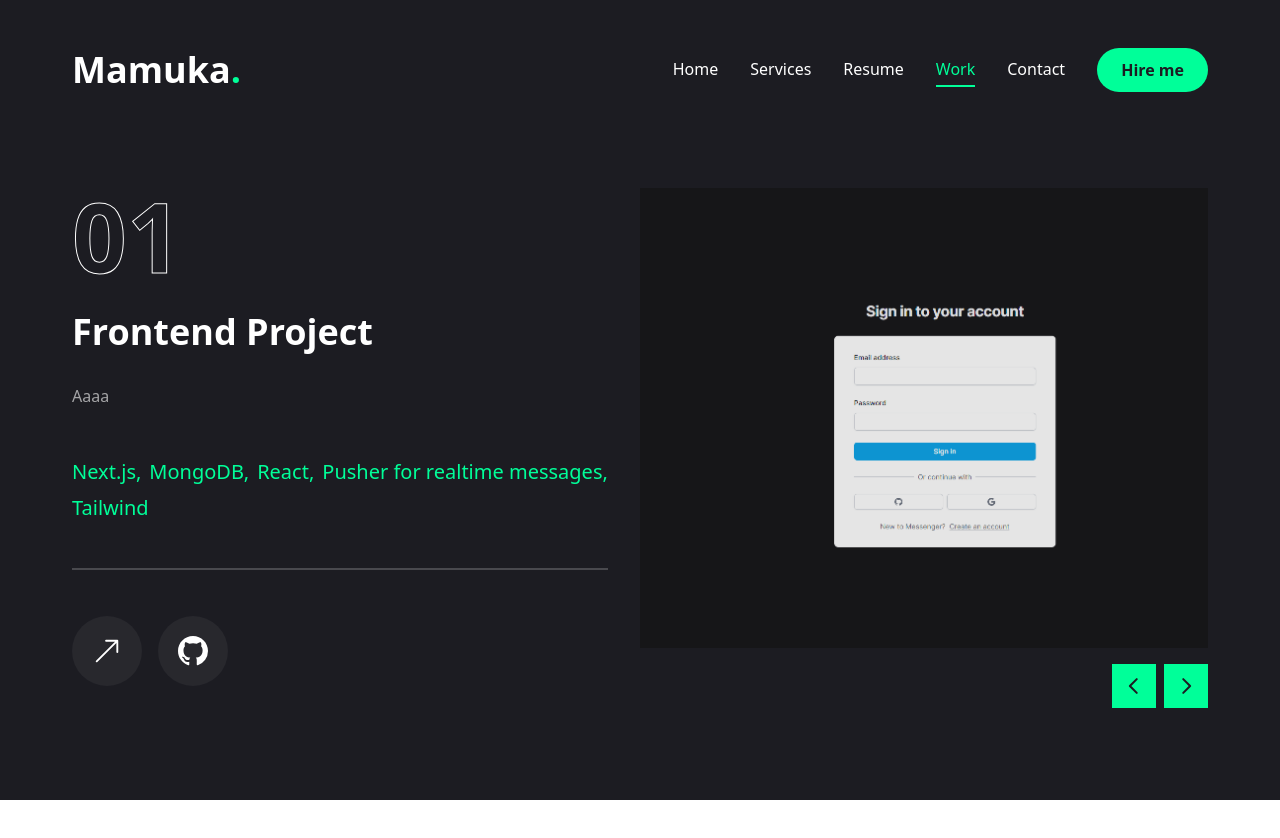
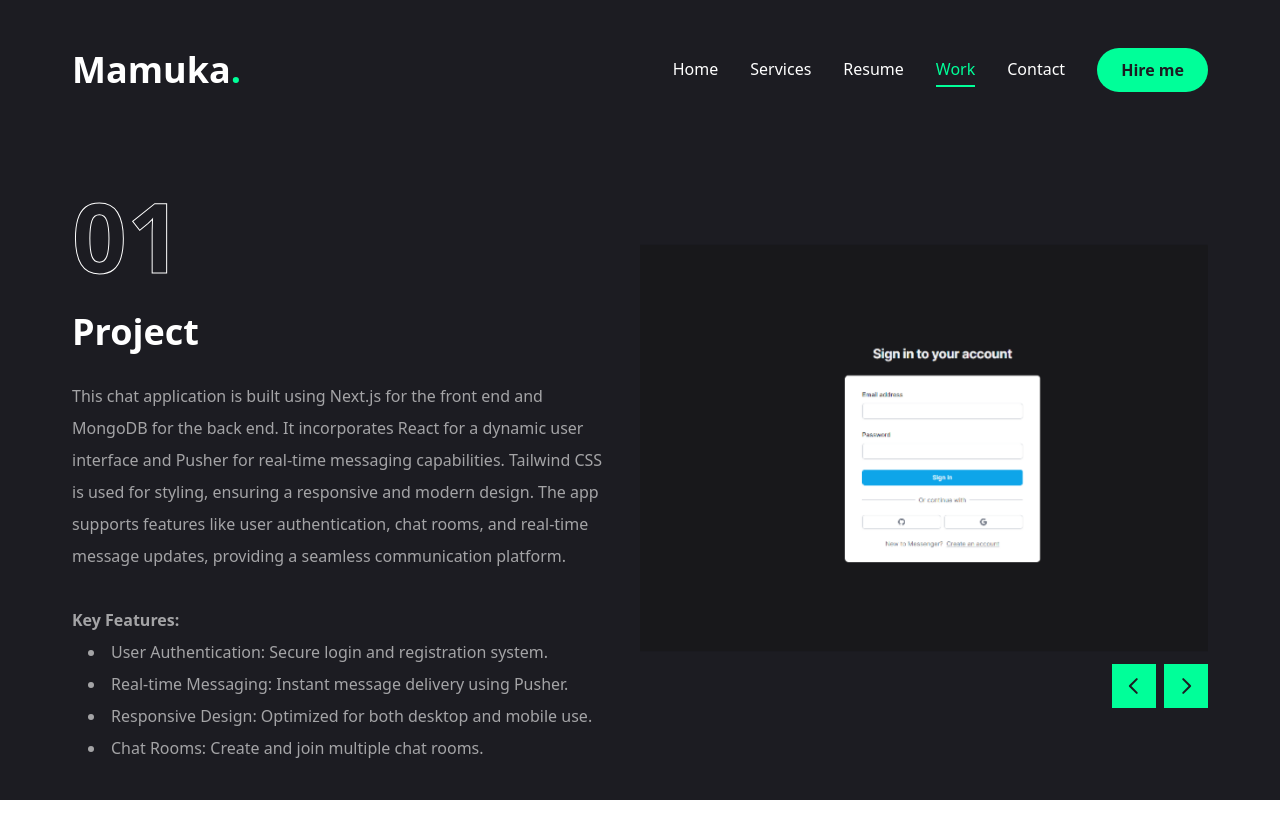
Before and after one commit to JustRascal00/Cv-website-nextjs, a Next.js app: page /work in a window 1280 px wide. Shown: the top 838 px of the page. Before the commit the page ends 804 px from the top, so only its background shows below. Built offline with nearby package versions, Linux system fonts and the light colour scheme.

Commit message:
update: changed texts for project description also added one more project and other stuff

```diff
--- a/app/services/page.jsx
+++ b/app/services/page.jsx
@@ -8,7 +8,7 @@ const services = [
     num: "01",
     title: "Web Development",
     Description:
-      "As a passionate and emerging web developer, I bring a fresh perspective and boundless enthusiasm to every project. With a year of hands-on experience, I’m dedicated to creating modern, user-friendly websites that help businesses and individuals shine online. At [Your Name/Your Business Name], I specialize in providing personalized web development services that cater to your unique needs.",
+      "As a passionate and emerging web developer, I bring a fresh perspective and boundless enthusiasm to every project. With a year of hands-on experience, I’m dedicated to creating modern, user-friendly websites that help businesses and individuals shine online. Specializing in personalized web development services, I cater to your unique needs, ensuring every website is visually appealing, responsive, and optimized for performance. Whether you're a small business, a startup, or an individual looking to establish an online presence, I’m here to help you succeed with tailored solutions and a commitment to excellence.",
     href: "",
   },
   {
--- a/app/work/page.jsx
+++ b/app/work/page.jsx
@@ -18,9 +18,27 @@ import WorkSliderBtns from "@/components/ui/WorkSliderBtns";
 const projects = [
   {
     num: "01",
-    category: "frontend",
+    category: "",
     title: "project 1",
-    description: "Aaaa",
+    description: (
+      <>
+        This chat application is built using Next.js for the front end and
+        MongoDB for the back end. It incorporates React for a dynamic user
+        interface and Pusher for real-time messaging capabilities. Tailwind CSS
+        is used for styling, ensuring a responsive and modern design. The app
+        supports features like user authentication, chat rooms, and real-time
+        message updates, providing a seamless communication platform.
+        <br />
+        <br />
+        <strong>Key Features:</strong>
+        <ul className="list-disc list-inside ml-4">
+          <li>User Authentication: Secure login and registration system.</li>
+          <li>Real-time Messaging: Instant message delivery using Pusher.</li>
+          <li>Responsive Design: Optimized for both desktop and mobile use.</li>
+          <li>Chat Rooms: Create and join multiple chat rooms.</li>
+        </ul>
+      </>
+    ),
     stack: [
       { name: "Next.js" },
       { name: "MongoDB" },
@@ -30,13 +48,35 @@ const projects = [
     ],
     image: "/assets/work/Website1.png",
     live: "",
-    github: "",
+    github: "https://github.com/JustRascal00/chatapp",
   },
   {
     num: "02",
-    category: "frontend",
+    category: "",
     title: "project 2",
-    description: "Aaaa",
+    description: (
+      <>
+        This project is a simple chat room application utilizing PHP for the
+        backend and SQL for database management. JavaScript is used for the
+        interactive front end, while CSS ensures a clean and responsive design.
+        Users can join chat rooms, send messages, and view message history. This
+        project demonstrates the fundamental implementation of a real-time chat
+        application.
+        <br />
+        <br />
+        <strong>Key Features:</strong>
+        <ul className="list-disc list-inside ml-4">
+          <li>Chat Rooms: Users can join and create chat rooms.</li>
+          <li>Message History: View and store chat history.</li>
+          <li>
+            Real-time Messaging: Instant message updates using JavaScript.
+          </li>
+          <li>
+            Responsive Design: Accessible on both desktop and mobile devices.
+          </li>
+        </ul>
+      </>
+    ),
     stack: [
       { name: "PHP" },
       { name: "SQL" },
@@ -45,13 +85,34 @@ const projects = [
     ],
     image: "/assets/work/Website2.png",
     live: "",
-    github: "",
+    github: "https://github.com/JustRascal00/chatroom",
   },
   {
     num: "03",
-    category: "frontend",
+    category: "",
     title: "project 3",
-    description: "Aaaa",
+    description: (
+      <>
+        This project is a WhatsApp clone developed using Next.js for the
+        frontend and PostgreSQL for database management. It features Socket.io
+        for real-time communication, Tailwind CSS for styling, and Firebase for
+        backend services. Users can send voice messages, search messages, make
+        voice and video calls, and more. This clone replicates many
+        functionalities of the original WhatsApp application.
+        <br />
+        <br />
+        <strong>Key Features:</strong>
+        <ul className="list-disc list-inside ml-4">
+          <li>Voice Messages: Record and send voice messages.</li>
+          <li>Search Messages: Efficiently search through chat history.</li>
+          <li>
+            Voice and Video Calls: Make high-quality voice and video calls.
+          </li>
+          <li>Real-time Communication: Instant messaging using Socket.io.</li>
+          <li>Responsive Design: Ensures usability across devices.</li>
+        </ul>
+      </>
+    ),
     stack: [
       { name: "Next.js" },
       { name: "Socket.io" },
@@ -61,7 +122,55 @@ const projects = [
     ],
     image: "/assets/work/Website3.png",
     live: "",
-    github: "",
+    github: "https://github.com/JustRascal00/rasapp",
+  },
+  {
+    num: "04",
+    category: "",
+    title: "project 4",
+    description: (
+      <>
+        This project is a full-stack application built using Laravel 11 for the
+        backend and React for the frontend, integrated seamlessly with
+        Inertia.js to provide a modern, single-page application experience. The
+        app is designed to facilitate efficient project management, offering a
+        robust set of features to manage tasks, teams, and workflows
+        effectively.
+        <br />
+        <br />
+        <strong>Key Features:</strong>
+        <ul className="list-disc list-inside ml-4">
+          <li>
+            Task Management: Create, assign, and track tasks with customizable
+            statuses and priorities.
+          </li>
+          <li>
+            Team Collaboration: Manage team members, assign roles, and
+            collaborate in real-time.
+          </li>
+          <li>
+            Project Tracking: Monitor project progress with detailed timelines,
+            milestones, and reporting tools.
+          </li>
+          <li>
+            Notifications: Receive real-time notifications for task updates,
+            deadlines, and team activities.
+          </li>
+          <li>
+            Responsive Design: Optimized for both desktop and mobile devices to
+            ensure accessibility on the go.
+          </li>
+          <li>
+            Secure Authentication: User authentication and authorization handled
+            through Laravel's robust security features.
+          </li>
+        </ul>
+      </>
+    ),
+    stack: [{ name: "Laravel" }, { name: "React" }, { name: "Inertia" }],
+    image: "/assets/work/Website4.png",
+    live: "",
+    github: "https://github.com/JustRascal00/laravel-ProjectManagement-App",
   },
 ];
 
@@ -69,9 +178,7 @@ const Work = () => {
   const [project, setProject] = useState(projects[0]);
 
   const handleSlideChange = (swiper) => {
-    //get current slide index
     const currentIndex = swiper.activeIndex;
-
     setProject(projects[currentIndex]);
   };
 
@@ -88,17 +195,13 @@ const Work = () => {
         <div className="flex flex-col xl:flex-row xl:gap-8">
           <div className="w-full xl:w-1/2 xl:h-[460px] flex flex-col justify-between order-2 xl:order-none">
             <div className="flex flex-col gap-[30px] h-[50%]">
-              {/* Outline Number */}
               <div className="text-8xl leading-none font-extrabold text-transparent text-outline">
                 {project.num}
               </div>
-              {/* Project Category */}
               <h2 className="text-4xl font-bold leading-none text-white transition-all duration-150 capitalize">
                 {project.category} project
               </h2>
-              {/* Project Description */}
-              <p className="text-white/60 mb-4">{project.description}</p>
-              {/* Project Stack */}
+              <div className="text-white/60 mb-4">{project.description}</div>
               <ul className="flex flex-wrap gap-2 text-xl text-accent mb-4">
                 {project.stack.map((item, index) => (
                   <li key={index}>
@@ -107,9 +210,7 @@ const Work = () => {
                   </li>
                 ))}
               </ul>
-              {/* Border */}
               <div className="border border-white/20 mb-4"></div>
-              {/* Buttons */}
               <div className="flex items-center gap-4">
                 <Link href={project.live}>
                   <TooltipProvider delayDuration={100}>
@@ -148,27 +249,20 @@ const Work = () => {
               {projects.map((project, index) => {
                 return (
                   <SwiperSlide key={index} className="w-full">
-                    <div className="h-[460px] relative group flex justify-center items-center bg-pink-50/20">
-                      {/* overlay */}
-                      <div className="absolute top-0 bottom-0 w-full h-full bg-black/10 z-10"></div>
-                      {/* image */}
-                      <div className="relative w-full h-full">
-                        <Image
-                          src={project.image}
-                          fill
-                          className="object-cover"
-                          alt=""
-                        />
-                      </div>
+                    <div className="relative w-full h-full flex justify-center items-center">
+                      <Image
+                        src={project.image}
+                        layout="fill"
+                        objectFit="contain"
+                        alt=""
+                      />
                     </div>
                   </SwiperSlide>
                 );
               })}
-
-              {/* slider buttons */}
               <WorkSliderBtns
                 containerStyles="flex gap-2 absolute right-0 bottom-[calc(50%_-_22px)] xl:bottom-0 z-20 w-full justify-between xl:w-max xl:justify-none"
-                btnStyles="bg-accent hover:bg-accent-hover text-primary text-[22px] w-[44px] h-[44px] flex justify-center items-center tranistion-all"
+                btnStyles="bg-accent hover:bg-accent-hover text-primary text-[22px] w-[44px] h-[44px] flex justify-center items-center transition-all"
               />
             </Swiper>
           </div>
```
Also changed, not shown: app/page.jsx (+2 -2 lines), public/assets/work/Website4.png (added).
